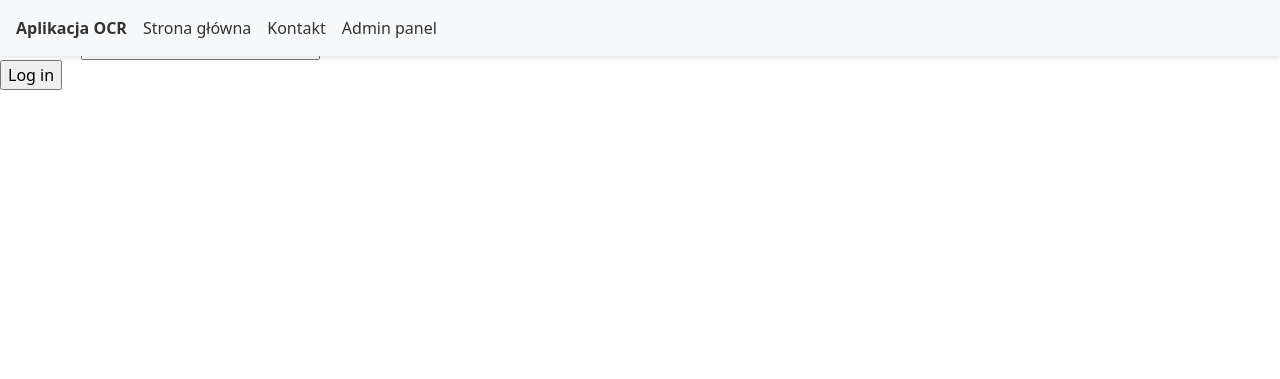
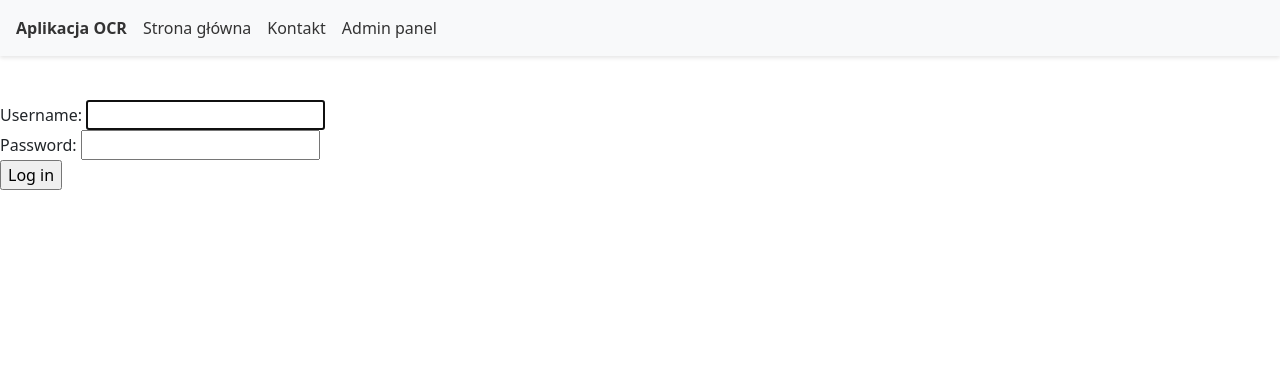
Before and after one commit to ABardWithAWard/io2025, a Django app: page /application/admin/login/?next=/application/admin/ in a window 1280 px wide. Shown: the top 379 px of the page. Run offline with Django 5.2, Linux system fonts and the light colour scheme; some libraries are stand-ins or nearby versions.

Commit message:
Made admin visible

```diff
--- a/ocr/application/templates/admin/login.html
+++ b/ocr/application/templates/admin/login.html
@@ -31,7 +31,7 @@
 {% endfor %}
 {% endif %}
 
-<div id="content-main">
+<div id="content-main" style="margin-top: 100px">
 
 {% if user.is_authenticated %}
 <p class="errornote">
```
